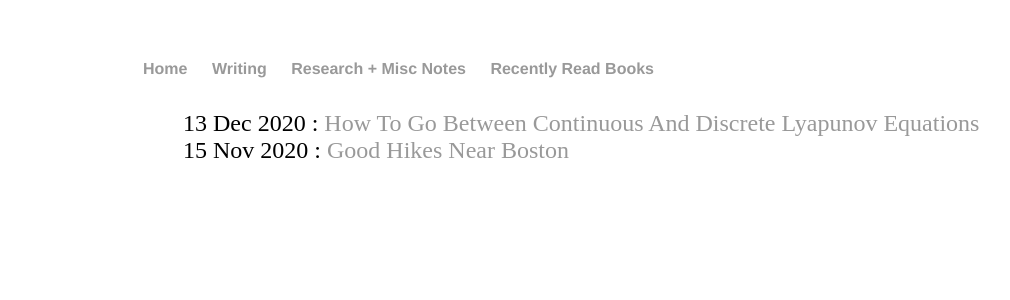
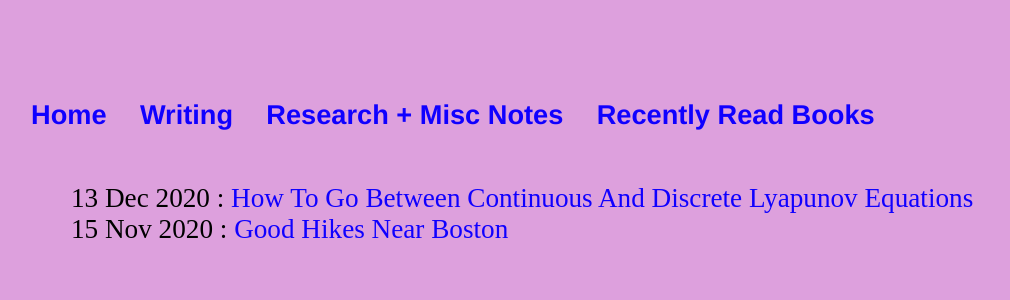
Before and after one commit to kozleo/kozleo.github.io, a Jekyll site: the page built from blog/index.html, in a window 1280 px wide. Shown: the top 300 px of the page, without its empty margins (49-1059 px from the left). Built offline with Jekyll 4.4.1, drawn with Linux system fonts in a browser that asks for light colours; nearby versions of some CDN libraries.

Commit message:
Update main.css

```diff
--- a/css/main.css
+++ b/css/main.css
@@ -1,12 +1,14 @@
 body {
-    margin: 60px auto;
-    width: 70%;
+    margin: 5rem;
+    background-color: plum;
+
 }
 nav ul, footer ul {
     font-family:'Helvetica', 'Arial', 'Sans-Serif';
     padding: 0px;
     list-style: none;
     font-weight: bold;
+    font-size: 3rem;
 }
 nav ul li, footer ul li {
     display: inline;
@@ -14,7 +16,9 @@ nav ul li, footer ul li {
 }
 a {
     text-decoration: none;
-    color: #999;
+    color: #1000ff;
+
+
 }
 a:hover {
     text-decoration: underline;
@@ -24,20 +28,26 @@ h1 {
     font-family:'Helvetica', 'Arial', 'Sans-Serif';
 }
 p {
-    font-size: 1.5em;
-    line-height: 1.4em;
+    font-size: 1.3rem;
+    line-height: 2.1rem;
     color: #333;
+    text-align: justify;
+    width: 50%
 }
 footer {
     border-top: 1px solid #d5d5d5;
     font-size: .8em;
 }
-
 ul.posts {
     margin: 20px auto 40px;
-    font-size: 1.5em;
+    font-size: 3.5vw;
 }
-
 ul.posts li {
     list-style: none;
 }
+.katex {
+    font-size: 2.0em;
+}
+li {
+    font-size: 1.7rem;
+}
```
